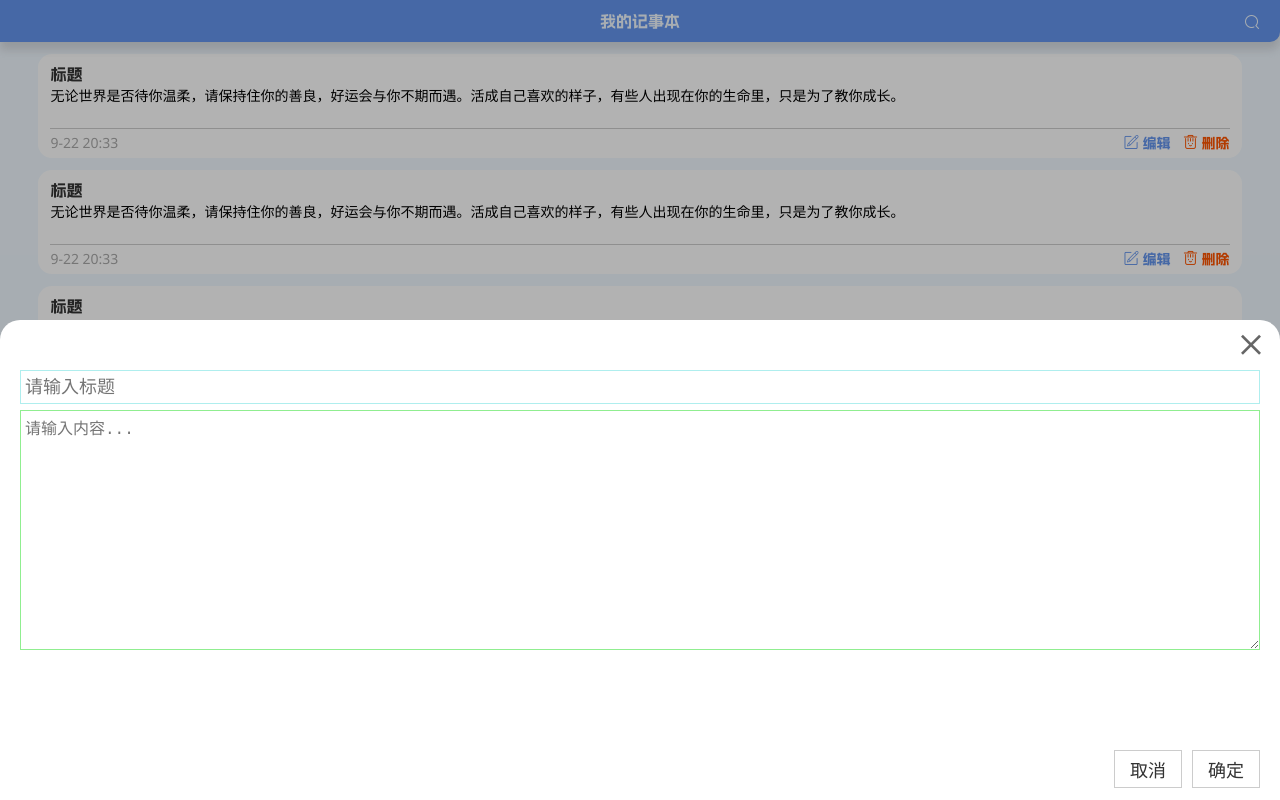
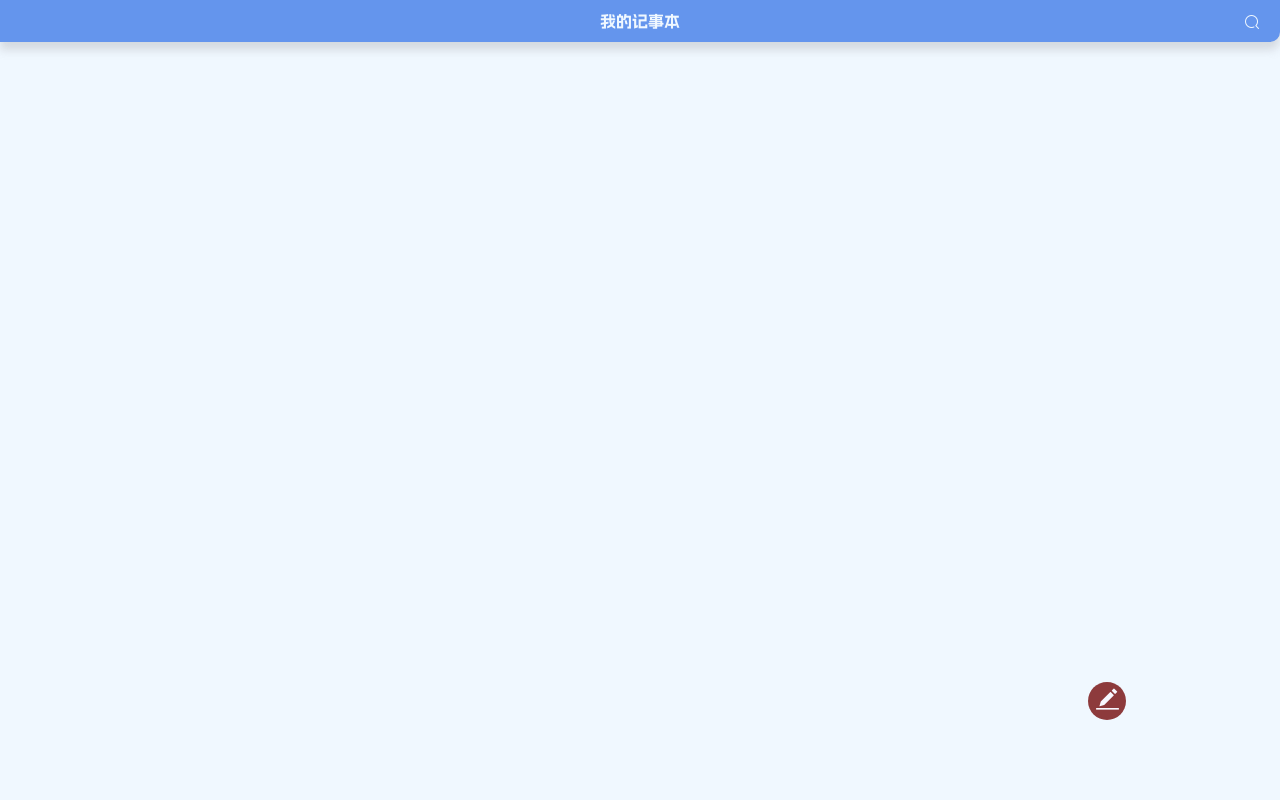
Before and after one commit to vernonin/notebook-app, a React (Create React App) app: page / in a window 1280 px wide. Built offline with nearby package versions, Linux system fonts and the light colour scheme.

Commit message:
✨ feat:完成添加笔记功能

```diff
--- a/package.json
+++ b/package.json
@@ -11,6 +11,7 @@
     "@types/react": "^18.0.0",
     "@types/react-dom": "^18.0.0",
     "eslint": "^8.0.1",
+    "nanoid": "^4.0.0",
     "react": "^18.2.0",
     "react-dom": "^18.2.0",
     "react-scripts": "5.0.1",
--- a/src/App.tsx
+++ b/src/App.tsx
@@ -1,35 +1,52 @@
-import React from 'react'
+import React, { useState } from 'react'
 
 import Modal, { AddEdit } from './components/Modal'
 import Header from './components/Header'
 import NoteItem from './components/NoteItem'
 
-const AddIcon: React.FC = () => {
+import { INote } from './components/Modal/types'
+
+const AddIcon: React.FC<{
+  onAddIcon: () => void
+}> = ({ onAddIcon }) => {
   return (
-    <div className="add-icon">
+    <div className="add-icon" onClick={onAddIcon}>
       <i className="iconfont icon-bianjishuru"></i>
     </div>
   )
 }
 
 const App: React.FC = () => {
+  const [adVisible, setAdVisible] = useState(false)
+  const [notes, setNotes] = useState<INote[]>([])
+
+  // 关闭弹框
+  const openAdVisible = (): void => {
+    setAdVisible(true)
+  }
+  // 打开弹框
+  const closeAdVisible = (): void => {
+    setAdVisible(false)
+  }
+
+  // 添加笔记
+  const addNotes = (note: INote): void => {
+    setNotes((notes) => [note, ...notes])
+  }
+
   return (
     <>
       <Header />
       <div className="body-main">
-        <NoteItem />
-        <NoteItem />
-        <NoteItem />
-        <NoteItem />
-        <NoteItem />
-        <NoteItem />
-        <NoteItem />
-        <NoteItem />
+        {
+          notes.map(note => (<NoteItem {...note} key={note.id}/>))
+        }
       </div>
-      <Modal>
-        <AddEdit />
+
+      <Modal visible={adVisible}>
+        <AddEdit titleMsg="添加事迹" onClose={closeAdVisible} confirm={addNotes}/>
       </Modal>
-      <AddIcon />
+      <AddIcon onAddIcon={openAdVisible} />
     </>
   )
 }
--- a/src/components/Modal/AddEdit.tsx
+++ b/src/components/Modal/AddEdit.tsx
@@ -1,18 +1,61 @@
-import React from 'react'
-
+import React, { useState } from 'react'
+import { nanoid } from 'nanoid'
+import useFormatTime from '../../hooks/useFormatTime'
+import { INote } from './types'
 import './modal.css'
 
-const AddEdit: React.FC = () => {
+type changeInput = React.ChangeEvent<HTMLInputElement>
+type changeTextarea = React.ChangeEvent<HTMLTextAreaElement>
+
+const getTime = (): number => {
+  return new Date().getTime()
+}
+
+const AddEdit: React.FC<{
+  titleMsg: string
+  onClose: () => void
+  confirm: (note: INote) => void
+}> = ({ titleMsg, onClose, confirm }) => {
+  const [title, setTitle] = useState('')
+  const [content, setContent] = useState('')
+
+  const [time, setTime] = useFormatTime(getTime())
+
+  const onConfirm = (): void => {
+    if (title.trim() === '') {
+      return
+    }
+    if (content.trim() === '') {
+      return
+    }
+
+    // 更新 time
+    setTime(getTime())
+
+    confirm({ id: nanoid(), time, title, content })
+    onClose()
+  }
+
   return (
     <div className="add-edit">
-      <i className="iconfont icon-guanbi"></i>
-      <div style={{ paddingTop: '30px' }}>
-        <input type="text" className="title-input" placeholder="请输入标题"/>
-        <textarea name="" className="textarea" placeholder="请输入内容..." />
+      <span>{ titleMsg }</span>
+      <i onClick={onClose} className="iconfont icon-guanbi"></i>
+      <div style={{ paddingTop: '12px' }}>
+        <input
+          type="text"
+          className="title-input"
+          placeholder="请输入标题"
+          onChange={ (e: changeInput) => setTitle(e.target.value) }
+        />
+        <textarea
+          className="textarea"
+          placeholder="请输入内容..."
+          onChange={ (e: changeTextarea) => setContent(e.target.value) }
+        />
       </div>
       <div className="operation">
-        <button>取消</button>
-        <button className="confim">确定</button>
+        <button onClick={onClose}>取消</button>
+        <button className="confirm" onClick={onConfirm}>确定</button>
       </div>
     </div>
   )
--- a/src/components/Modal/index.tsx
+++ b/src/components/Modal/index.tsx
@@ -4,12 +4,21 @@ import AddEditFC from './AddEdit'
 import './modal.css'
 
 const Modal: React.FC<{
+  visible: boolean
   children: ReactNode
-}> = ({ children }) => {
+}> = ({ visible, children }) => {
   return (
-    <div className="modal-container">
-      {children}
-    </div>
+    <>
+      {
+        visible
+          ? (
+              <div className="modal-container">
+                { children }
+              </div>
+            )
+          : ''
+      }
+    </>
   )
 }
 
--- a/src/components/Modal/modal.css
+++ b/src/components/Modal/modal.css
@@ -67,7 +67,7 @@
 	background-color: #fff;
 	border: 1px solid #ccc;
 }
-.confim {
+.operation .confirm {
 	color: #fff;
 	border: 1px solid #3B82F6;
 	background-color: #3B82F6;
--- /dev/null
+++ b/src/components/Modal/types.d.ts
@@ -0,0 +1,3 @@
+type Property = 'id' | 'time' | 'title' | 'content'
+
+export type INote = Record<Property, string>
--- a/src/components/NoteItem/index.tsx
+++ b/src/components/NoteItem/index.tsx
@@ -1,18 +1,23 @@
 import React from 'react'
 
+import { INote } from '../Modal/types'
 import './item.css'
 
-const NoteItem: React.FC = () => {
+type NoteItemProps = Omit<INote, 'id'>
+
+const NoteItem: React.FC<NoteItemProps> = ({
+  time, title, content
+}) => {
   return (
     <div className="note-item">
       <div className="item-content">
-        <div className="title">标题</div>
+        <div className="title">{ title }</div>
         <div className="content">
-        无论世界是否待你温柔，请保持住你的善良，好运会与你不期而遇。活成自己喜欢的样子，有些人出现在你的生命里，只是为了教你成长。
+        { content }
         </div>
       </div>
       <div className="item-footer">
-        <div className="time">9-22 20:33</div>
+        <div className="time">{ time }</div>
         <div>
           <span className="edit">
             <i className="iconfont icon-bianji"></i>
--- /dev/null
+++ b/src/hooks/useFormatTime.ts
@@ -0,0 +1,21 @@
+import { useState } from 'react'
+
+const useFormatTime = (initState: number): [string, (a: number) => void] => {
+  const [time, setTime] = useState(initState)
+
+  const dateTime = new Date(time)
+  const month = dateTime.getMonth() + 1
+  const day = dateTime.getDate()
+  const hour = dateTime.getHours()
+  const minute = dateTime.getMinutes() < 10 ? `0${dateTime.getMinutes()}` : dateTime.getMinutes()
+
+  const timeStr = `${month}-${day} ${hour}:${minute}`
+
+  const changeTime = (t: number): void => {
+    setTime(t)
+  }
+
+  return [timeStr, changeTime]
+}
+
+export default useFormatTime
```
Also changed, not shown: 1 other file (tests, documents, lock files or other folders).
